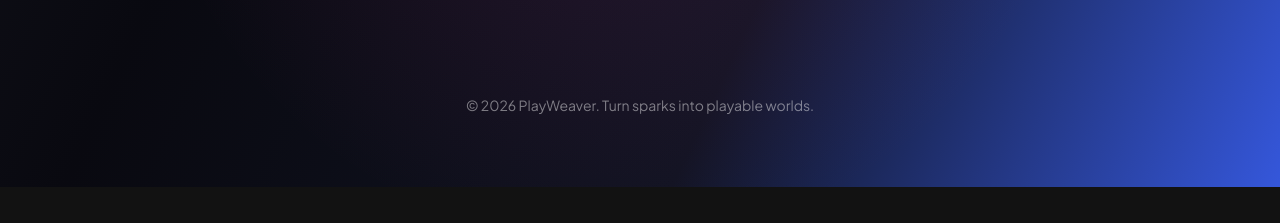
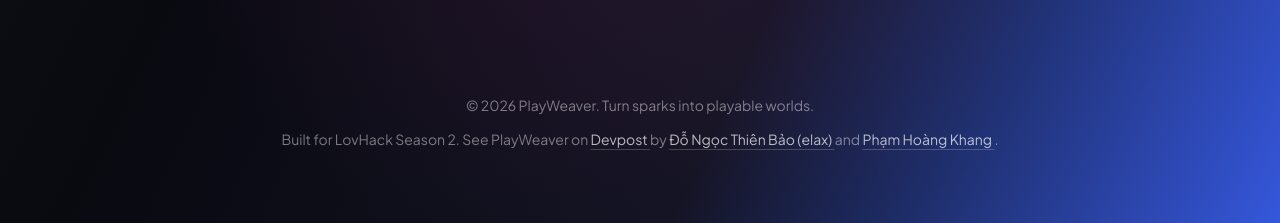
Before and after one commit to elaxuwu/PlayWeaver, a website: page public/index.html in a window 1280 px wide. Shown: the part 2087-2310 px from the top of the page. Before the commit the page ends 2274 px from the top, so only its background shows below. Drawn offline with nearby package versions, Linux system fonts and the light colour scheme.

Commit message:
added credit

```diff
--- a/public/index.html
+++ b/public/index.html
@@ -363,6 +363,35 @@
 
       <footer class="py-8 text-center text-sm text-white/45">
         <p>&copy; <span id="year"></span> PlayWeaver. Turn sparks into playable worlds.</p>
+        <p class="mx-auto mt-3 max-w-3xl leading-6">
+          Built for LovHack Season 2. See PlayWeaver on
+          <a
+            href="https://devpost.com/software/playweaver?ref_content=user-portfolio&ref_feature=in_progress"
+            target="_blank"
+            rel="noreferrer"
+            class="text-white/70 underline decoration-white/20 underline-offset-4 transition hover:text-white"
+          >
+            Devpost
+          </a>
+          by
+          <a
+            href="https://elaxuwu.me/"
+            target="_blank"
+            rel="noreferrer"
+            class="text-white/70 underline decoration-white/20 underline-offset-4 transition hover:text-white"
+          >
+            Đỗ Ngọc Thiên Bảo (elax)
+          </a>
+          and
+          <a
+            href="https://github.com/SamKang5"
+            target="_blank"
+            rel="noreferrer"
+            class="text-white/70 underline decoration-white/20 underline-offset-4 transition hover:text-white"
+          >
+            Phạm Hoàng Khang
+          </a>.
+        </p>
       </footer>
     </div>
 
```
